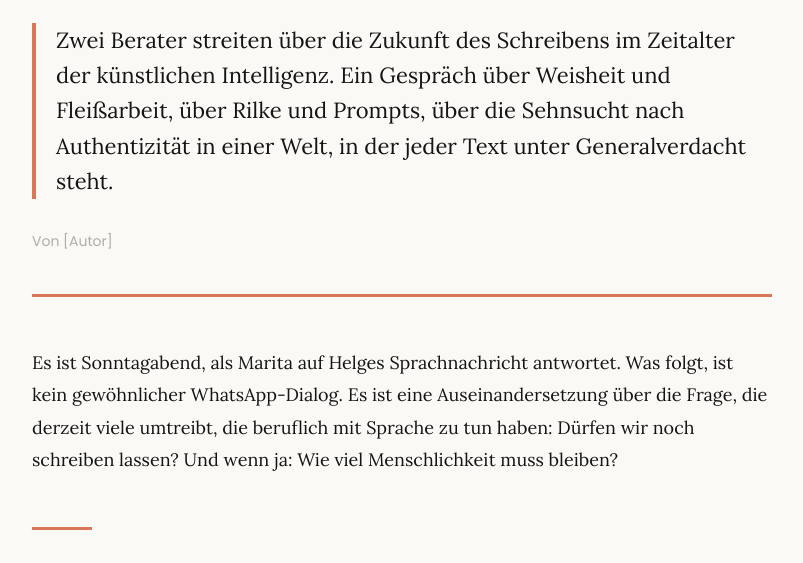
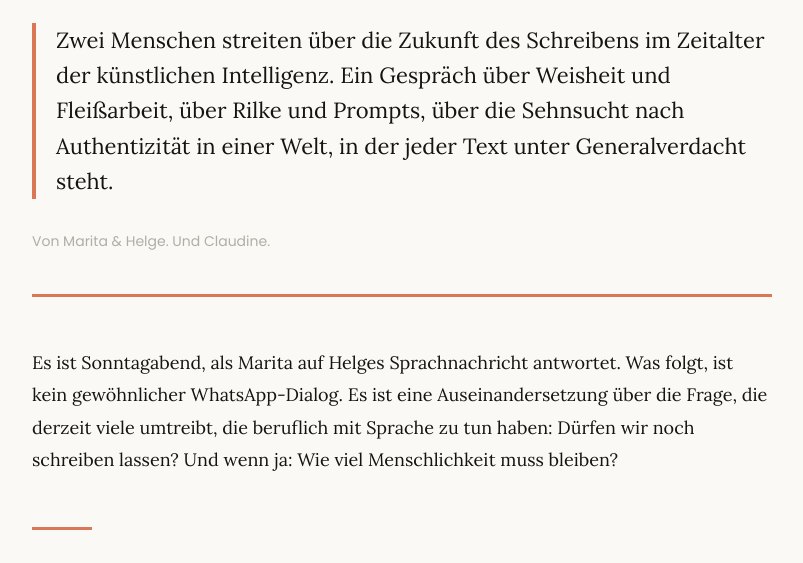
Before and after one commit to HelgosThinks/HelgosThinks.github.io, a plain HTML site: page unschuldsvermutung.html in a window 1280 px wide. Shown: the part 237-800 px from the top of the page, without its empty margins (238-1041 px from the left). Drawn offline with Linux system fonts and the light colour scheme.

Commit message:
Update subtitle and byline in unschuldsvermutung.html

```diff
--- a/unschuldsvermutung.html
+++ b/unschuldsvermutung.html
@@ -153,9 +153,9 @@
             <div class="category">Feuilleton</div>
             <h1>Die Unschuldsvermutung ist weg</h1>
             <div class="subtitle">
-                Zwei Berater streiten über die Zukunft des Schreibens im Zeitalter der künstlichen Intelligenz. Ein Gespräch über Weisheit und Fleißarbeit, über Rilke und Prompts, über die Sehnsucht nach Authentizität in einer Welt, in der jeder Text unter Generalverdacht steht.
+                Zwei Menschen streiten über die Zukunft des Schreibens im Zeitalter der künstlichen Intelligenz. Ein Gespräch über Weisheit und Fleißarbeit, über Rilke und Prompts, über die Sehnsucht nach Authentizität in einer Welt, in der jeder Text unter Generalverdacht steht.
             </div>
-            <div class="byline">Von [Autor]</div>
+            <div class="byline">Von Marita & Helge. Und Claudine.</div>
         </div>
 
         <div class="article-body">
```
